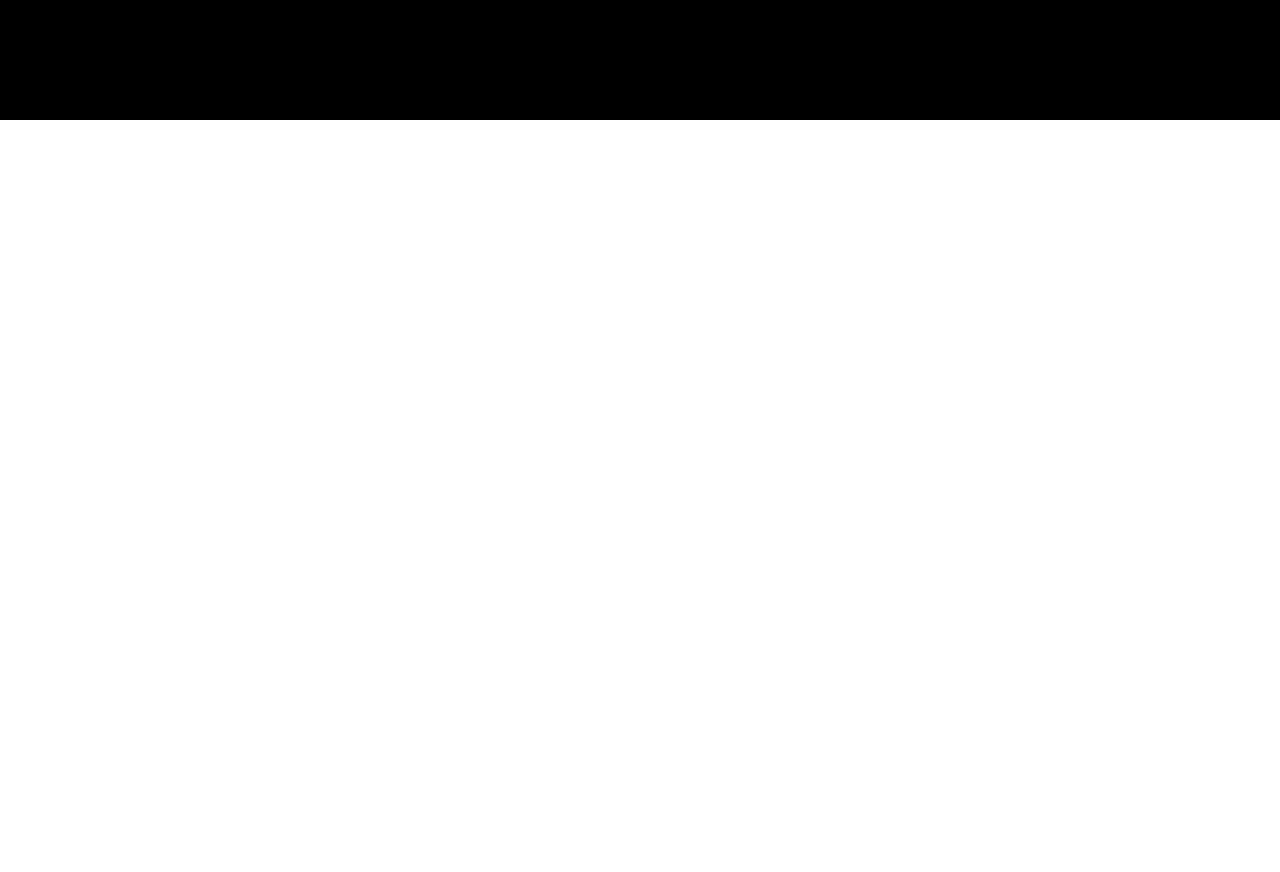
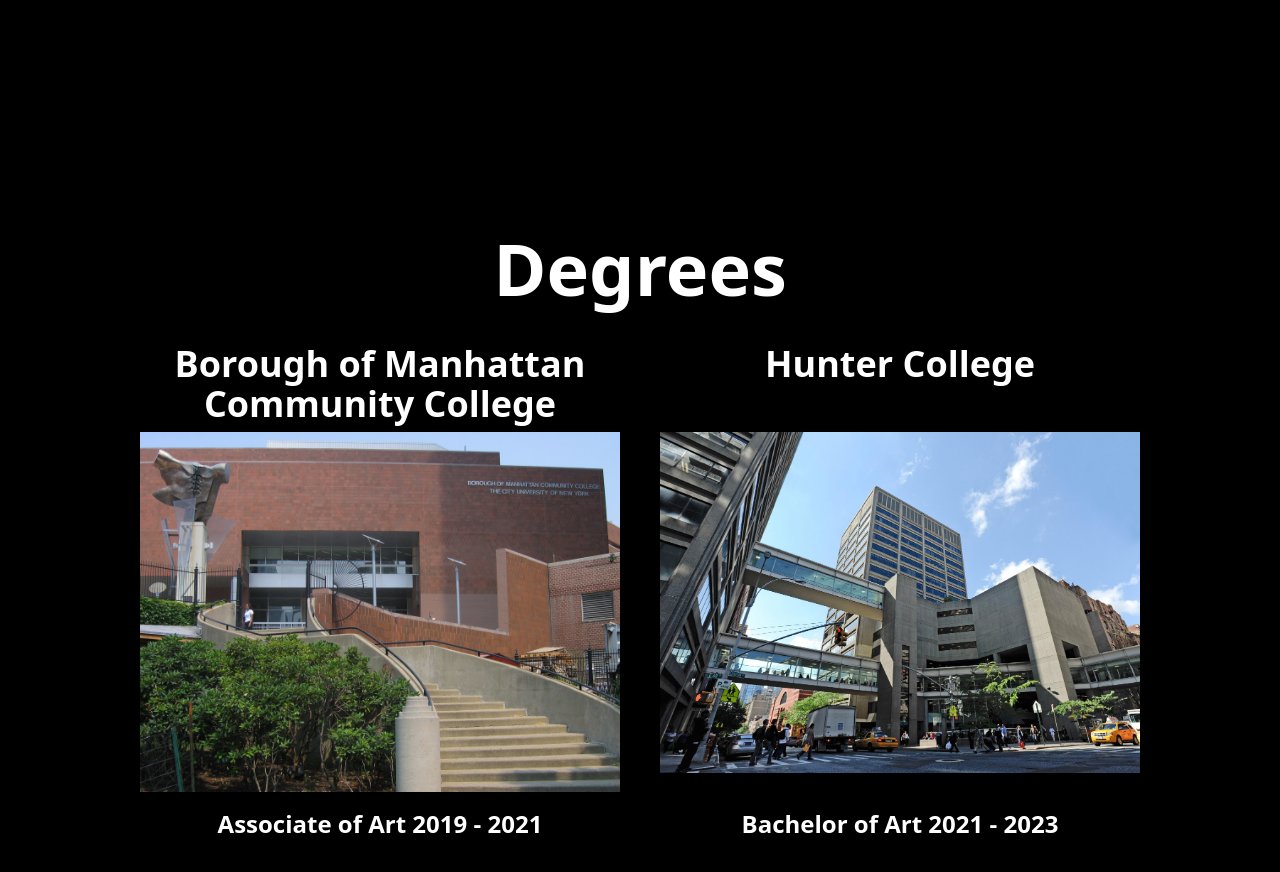
Before and after one commit to Thai-Huynh0510/portfolio1, a React (Create React App) app: page / in a window 1280 px wide. Shown: the part 680-1552 px from the top of the page. Before the commit the page ends 800 px from the top, so only its background shows below. Built offline with nearby package versions, Linux system fonts and the light colour scheme.

Commit message:
School element

```diff
--- a/src/App.js
+++ b/src/App.js
@@ -1,11 +1,13 @@
 import Home from "./components/Home";
 import Navbar from "./components/Navbar";
+import School from "./components/School";
 
 function App() {
   return (
     <div >
       <Navbar/>
       <Home/>
+      <School/>
     </div>
   );
 }
--- /dev/null
+++ b/src/components/School.jsx
@@ -0,0 +1,32 @@
+import React from 'react'
+import bmcc from '../assets/bmcc.jpg'
+import Hunter from '../assets/Hunter.jpeg'
+const School = () => {
+  return (
+    <div name= 'school' className='w-full h-screen bg-black'>
+        <div className='flex flex-col justify-center items-center w-full h-full '>
+        <div >
+        <h1 className='text-4xl sm:text-7xl font-bold text-white text-center my-10'> Degrees</h1>
+        </div>
+        <div className='max-w-[1000px] w-full grid sm:grid-cols-2 gap-10 text-white text-center'>
+            <div >
+                <h1 className ='text-4xl font-bold'>Borough of Manhattan Community College</h1>
+            </div>
+            <div >
+                <h1 className='text-4xl font-bold'>Hunter College</h1>
+            </div>
+        </div>
+        <div className='max-w-[1000px] w-full grid sm:grid-cols-2 gap-10 text-white text-center'>
+            <div className='my-2'> <img src = {bmcc}/></div>
+            <div className='my-2'> <img src = {Hunter} /></div>
+        </div>
+        <div className='max-w-[1000px] w-full grid sm:grid-cols-2 gap-10 text-white text-center'>
+            <div><p className='text-2xl font-bold my-2'> Associate of Art 2019 - 2021</p></div>
+            <div><p className='text-2xl font-bold my-2'> Bachelor of Art 2021 - 2023</p></div>
+        </div>
+        </div>
+    </div>
+  )
+}
+
+export default School
```
Also changed, not shown: src/assets/Hunter.jpeg (added), src/assets/bmcc.jpg (added).
